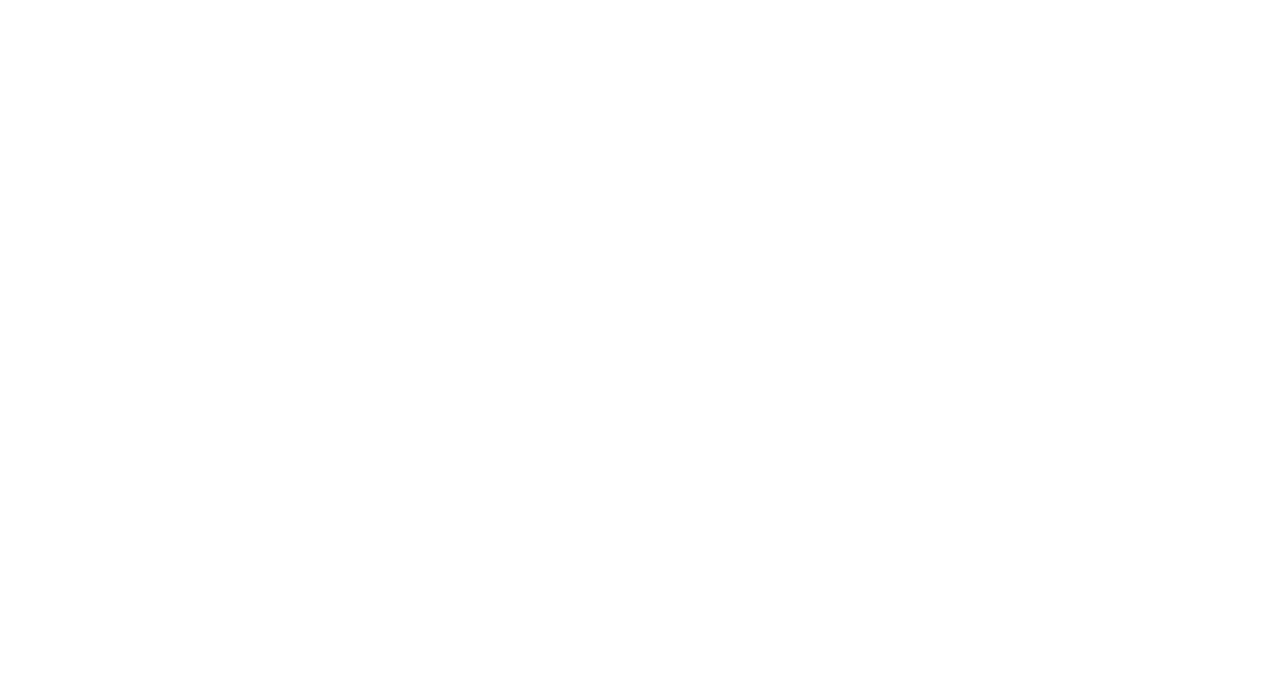
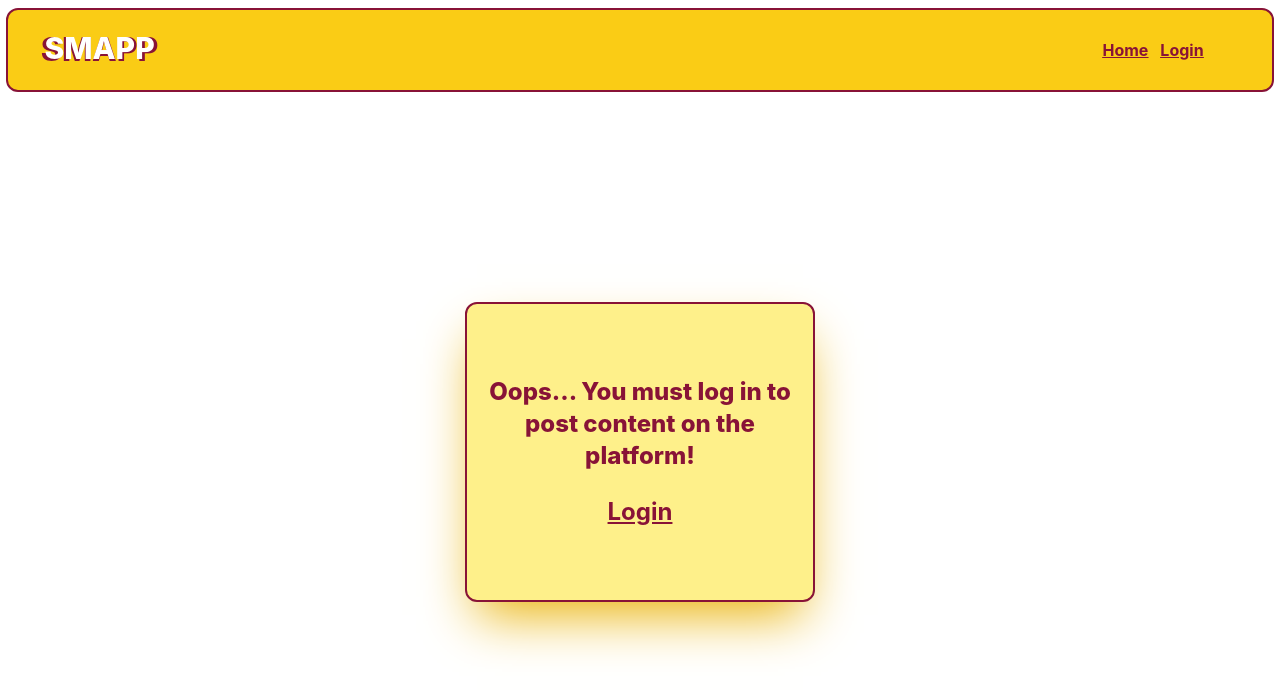
Before and after one commit to Aksh10x/socialmediaapp, a React (Create React App) app: page /post in a window 1280 px wide. Shown: the top 696 px of the page. Built offline with nearby package versions, Linux system fonts and the light colour scheme; no server answers.

Commit message:
add posts + styles

```diff
--- a/src/App.js
+++ b/src/App.js
@@ -1,8 +1,24 @@
+import React from "react";
+import {BrowserRouter as Router, Route, Routes } from "react-router-dom";
+import Main from "./pages/mainpage";
+import Login from "./pages/login";
+import Navbar from "./components/navbar";
+import CreatPost from "./pages/create-post/createpost";
 
 function App() {
   return (
   <div className="">
+     <Router>
+      <div className="flex justify-center items-center">
+        <Navbar/>
+      </div>
 
+      <Routes>
+        <Route path="/" element={<Main/>} />
+        <Route path="/login" element={<Login/>} />
+        <Route path="/post" element={<CreatPost/>} />
+      </Routes>
+     </Router>
   </div>
   );
 }
--- /dev/null
+++ b/src/components/navbar.jsx
@@ -0,0 +1,51 @@
+import { Link } from "react-router-dom";
+import { auth } from "../config/firebase";
+import {useAuthState} from "react-firebase-hooks/auth";
+import { signOut } from "firebase/auth";
+import { FaPlus } from "react-icons/fa";
+
+const Navbar = () => {
+
+    const [user] = useAuthState(auth);
+
+    const signUserOut = async () => {
+        await signOut(auth);
+    }
+
+
+    return (
+        <div className="w-full flex flex-col items-center  h-[13vh] overflow-visible">
+        <div className="z-50 w-[99%] flex items-center bg-yellow-400 rounded-xl relative p-4 top-2 border-2 border-rose-900">
+            <Link to={"/"}>
+            <div className="text-[30px] ml-[20px] text-white font-extrabold absolute">SMAPP</div>
+            <div className="text-[32px] ml-[16.4px] text-rose-900 font-extrabold">SMAPP</div>
+            </Link>
+
+            <div className="ml-auto gap-3 flex font-bold">
+
+            <div className="flex gap-3 underline text-rose-900 mr-8">
+                <Link to={"/"}>Home</Link>
+                {!user ? <Link to={"/login"}>Login</Link> :
+                <button onClick={signUserOut}>Log Out</button>}
+            </div>
+
+
+            <div className="flex gap-2">
+                {user ? <img src={user?.photoURL || null} height="25" width="25" className="rounded-full"/> : <div className="w-0"></div>}
+                <p>{user?.displayName}</p>
+            </div>
+
+            </div>
+        </div>
+        {user && <div className=" z-0 bg-yellow-200 border-2 border-rose-900 w-fit p-4 mr-4 ml-auto rounded-b-xl animate-dropDown">
+            <Link to={"/post"} className="flex items-center gap-2">
+                <FaPlus />
+                Create Post
+            </Link>
+
+        </div>}
+        </div>
+     );
+}
+
+export default Navbar;
--- /dev/null
+++ b/src/config/firebase.js
@@ -0,0 +1,22 @@
+// Import the functions you need from the SDKs you need
+import { initializeApp } from "firebase/app";
+// TODO: Add SDKs for Firebase products that you want to use
+// https://firebase.google.com/docs/web/setup#available-libraries
+import { getAuth, GoogleAuthProvider } from "firebase/auth";
+import { getFirestore } from "firebase/firestore";
+
+// Your web app's Firebase configuration
+const firebaseConfig = {
+  apiKey: "AIzaSyCnJ1U8NDQaqYYUec1KKj4QnFeegKi2htc",
+  authDomain: "smapp-18869.firebaseapp.com",
+  projectId: "smapp-18869",
+  storageBucket: "smapp-18869.firebasestorage.app",
+  messagingSenderId: "1003514542145",
+  appId: "1:1003514542145:web:5e2868141ca9c602a52ec0"
+};
+
+// Initialize Firebase
+export const app = initializeApp(firebaseConfig);
+export const auth = getAuth(app);
+export const provider = new GoogleAuthProvider();
+export const database = getFirestore();
--- /dev/null
+++ b/src/pages/create-post/createpost.jsx
@@ -0,0 +1,8 @@
+import PostForm from "./postform";
+
+
+const CreatPost = () => {
+    return <PostForm/>;
+}
+
+export default CreatPost;
--- /dev/null
+++ b/src/pages/create-post/postform.jsx
@@ -0,0 +1,68 @@
+import { useForm } from "react-hook-form";
+import * as yup from "yup";
+import { yupResolver } from "@hookform/resolvers/yup";
+import { addDoc, collection } from "firebase/firestore";
+import { auth, database } from "../../config/firebase";
+import { useAuthState } from "react-firebase-hooks/auth";
+import { Link } from "react-router-dom";
+
+const PostForm = () => {
+
+    const [user] = useAuthState(auth);
+
+    const schema = yup.object().shape({
+        title: yup.string().required("You must add a title..."),
+        body: yup.string().required("You must add some content..."),
+
+    });
+
+    const {register, handleSubmit, formState: {errors},} = useForm({
+        resolver: yupResolver(schema)
+    });
+
+    const postRef = collection(database, "posts");
+
+    const PostCreated = async (data) => {
+        await addDoc(postRef, {
+            title: data.title,
+            body: data.body,
+            username: user?.displayName,
+            id: user?.uid,
+        }
+        );
+    };
+
+
+    if(!user){
+        return (
+            <div className="w-full h-[87vh] flex justify-center items-center">
+                <div className="flex flex-col text-2xl font-semibold text-center items-center justify-center gap-2 bg-yellow-200 max-w-[350px] w-[90%] p-4 h-[300px] rounded-xl border-2 border-rose-900 shadow-2xl shadow-yellow-500">
+                    <p className="font-extrabold text-rose-900">Oops...
+                    You must log in to post content on the platform!
+                    </p>
+                    <Link to={"/login"} className="underline text-rose-900 font-bold mt-4">Login</Link>
+                </div>
+            </div>
+        );
+    }
+    else
+    return (
+    <div className="w-full h-[90vh] flex justify-center items-center">
+        <form onSubmit={handleSubmit(PostCreated)} className="flex items-center flex-col gap-2 bg-yellow-200 max-w-[400px] w-[90%] pt-8 pb-4 rounded-xl h-auto border-2 border-rose-900 shadow-xl">
+            <h1 className="font-bold text-2xl text-gray-900 text-center">Create Your Post</h1>
+            <div className="flex flex-col gap-4 p-8 w-[80%]">
+            <input placeholder="Your Title" {...register("title")} className="border-2 border-yellow-300 rounded focus:outline-yellow-500 min-h-[40px] p-2"/>
+            <textarea placeholder="Your Content" {...register("body")} className="border-2 border-yellow-300 rounded focus:outline-yellow-500 min-h-[100px] p-2"/>
+            </div>
+
+            <input type="submit" onClick={(e)=>e.preventDefault} className="bg-yellow-400 px-2 py-4 rounded-lg border-[2.7px] shadow-yellow-500 text-xl font-extrabold border-rose-900 w-[260px] shadow-xl hover:scale-105 hover:shadow-2xl hover:shadow-yellow-500 hover:translate-y-[-10px] transition-all text-white"/>
+            <div className="text-red-700 text-center h-[60px] mt-8 font-semibold">
+                <p>{errors.title?.message}</p>
+                <p>{errors.body?.message}</p>
+            </div>
+        </form>
+    </div>
+    );
+}
+
+export default PostForm;
--- /dev/null
+++ b/src/pages/login.jsx
@@ -0,0 +1,26 @@
+import { provider, auth } from "../config/firebase";
+import { signInWithPopup } from "firebase/auth";
+import { useNavigate } from "react-router-dom";
+
+const Login = () => {
+
+    const navigate = useNavigate();
+
+    const SignInGoogle = async () => {
+        const result = await signInWithPopup(auth, provider);
+        console.log(result);
+        navigate("/");
+    };
+
+
+    return (
+        <div className="flex flex-col justify-center items-center w-full h-[87vh]">
+        <div className="max-w-[400px] w-[90%] h-[300px] flex flex-col justify-center items-center gap-6 bg-yellow-200 rounded-xl border-2 border-black shadow-yellow-400 shadow-inner">
+            <h1 className="font-bold text-2xl text-gray-900">Sign In with Google</h1>
+            <button onClick={SignInGoogle} className="bg-yellow-400 px-2 py-4 rounded-lg border-[2.7px] text-lg font-semibold border-black w-[260px] shadow-2xl shadow-yellow-950 hover:scale-105 hover:translate-y-[-10px] transition-all">Login With Google</button>
+        </div>
+        </div>
+     );
+}
+
+export default Login;
--- /dev/null
+++ b/src/pages/mainpage.jsx
@@ -0,0 +1,9 @@
+const Main = () => {
+    return (
+        <div className="w-full">
+            Im the main page
+        </div>
+     );
+}
+
+export default Main;
--- a/tailwind.config.js
+++ b/tailwind.config.js
@@ -4,7 +4,19 @@
     "./src/**/*.{js,jsx,ts,tsx}",
   ],
   theme: {
-    extend: {},
+    extend: {
+      animation: {
+        dropDown: 'dropDown 0.6s ease-in-out'
+      },
+      keyframes: {
+
+        dropDown: {
+        '0%': {opacity: '0', transform: 'translateY(-50px)', zIndex: '0' },
+        '100%': {opacity: '1', transform: 'translateY(0)', zIndex: '0'  },
+        },
+
+      },
+    },
   },
   plugins: [],
 };
```
Also changed, not shown: package.json (+8 -1 lines), 1 other file (tests, documents, lock files or other folders).
